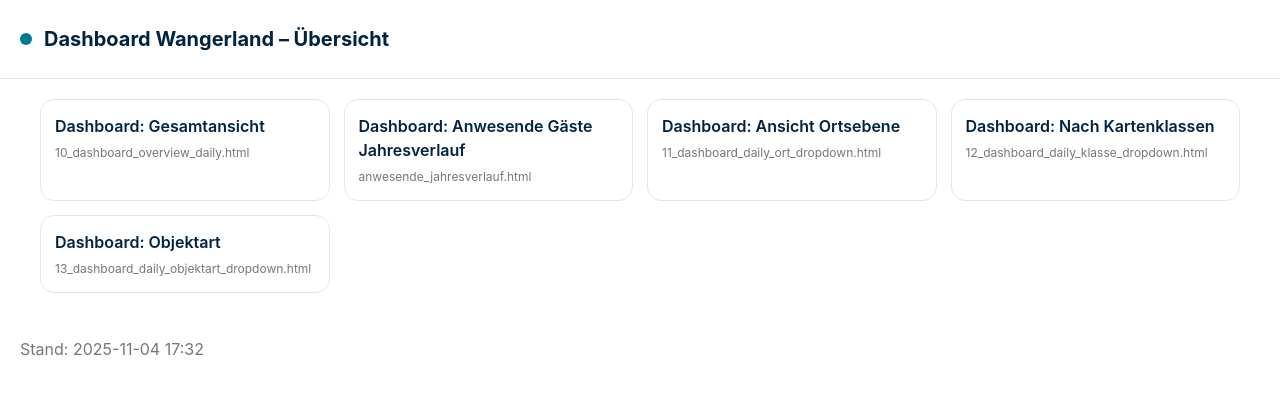
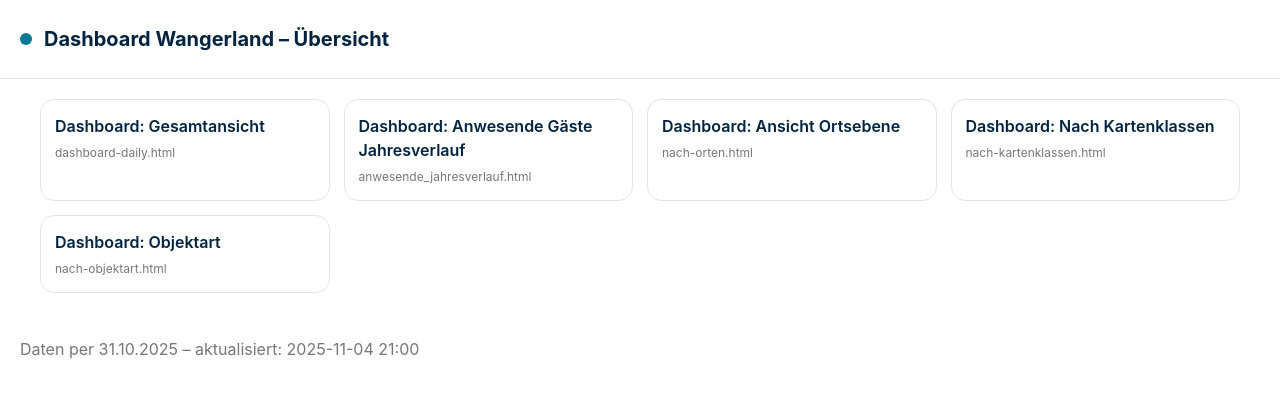
Before and after one commit to timschoenfeldwtg/dashboard, a plain HTML site: page docs/index.html in a window 1280 px wide. Drawn offline with Linux system fonts and the light colour scheme.

Commit message:
Update index.html

```diff
--- a/docs/index.html
+++ b/docs/index.html
@@ -16,25 +16,25 @@ main{padding:20px;max-width:1200px;margin:0 auto}
 footer{padding:24px 20px;color:var(--muted)}
 </style></head><body>
 <header><div class="dot"></div><h1>Dashboard Wangerland – Übersicht</h1></header>
-<main><div class="grid"><a class="card" href="10_dashboard_overview_daily.html">
+<main><div class="grid"><a class="card" href="dashboard-daily.html">
       <div class="card-title">Dashboard: Gesamtansicht</div>
-      <div class="card-meta">10_dashboard_overview_daily.html</div>
+      <div class="card-meta">dashboard-daily.html</div>
     </a>
-      <a class="card" href="11_dashboard_daily_ort_dropdown.html">
+      <a class="card" href="anwesende_jahresverlauf.html">
       <div class="card-title">Dashboard: Anwesende Gäste Jahresverlauf</div>
       <div class="card-meta">anwesende_jahresverlauf.html</div>
     </a>
-<a class="card" href="11_dashboard_daily_ort_dropdown.html">
+<a class="card" href="nach-orten.html">
       <div class="card-title">Dashboard: Ansicht Ortsebene</div>
-      <div class="card-meta">11_dashboard_daily_ort_dropdown.html</div>
+      <div class="card-meta">nach-orten.html</div>
     </a>
-<a class="card" href="12_dashboard_daily_klasse_dropdown.html">
+<a class="card" href="nach-kartenklassen.html">
       <div class="card-title">Dashboard: Nach Kartenklassen</div>
-      <div class="card-meta">12_dashboard_daily_klasse_dropdown.html</div>
+      <div class="card-meta">nach-kartenklassen.html</div>
     </a>
-<a class="card" href="13_dashboard_daily_objektart_dropdown.html">
+<a class="card" href="nach-objektart.html">
       <div class="card-title">Dashboard: Objektart</div>
-      <div class="card-meta">13_dashboard_daily_objektart_dropdown.html</div>
+      <div class="card-meta">nach-objektart.html</div>
     </a></div></main>
-<footer>Stand: 2025-11-04 17:32</footer>
+<footer>Daten per 31.10.2025 – aktualisiert: 2025-11-04 21:00</footer>
 </body></html>
```
